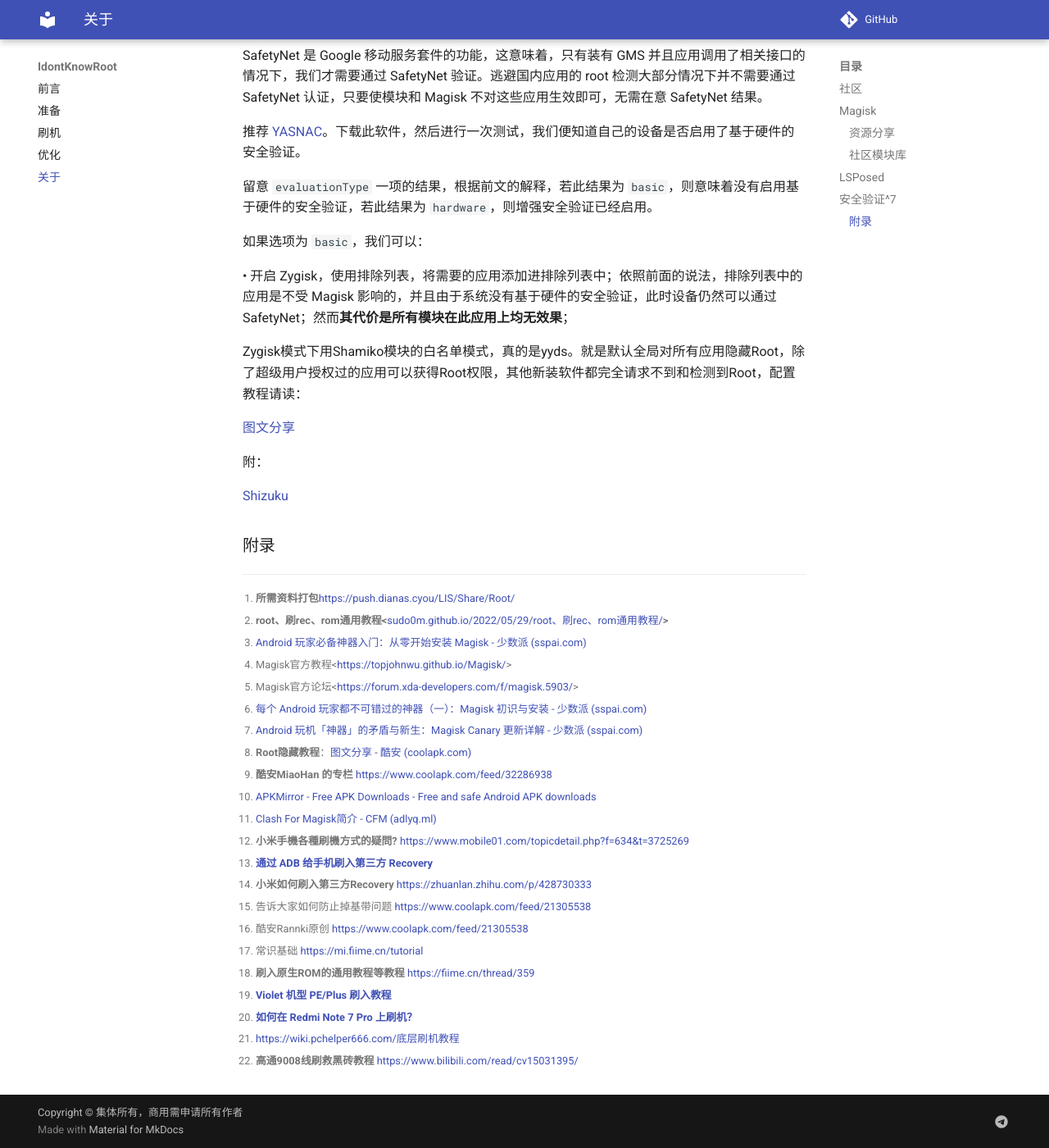
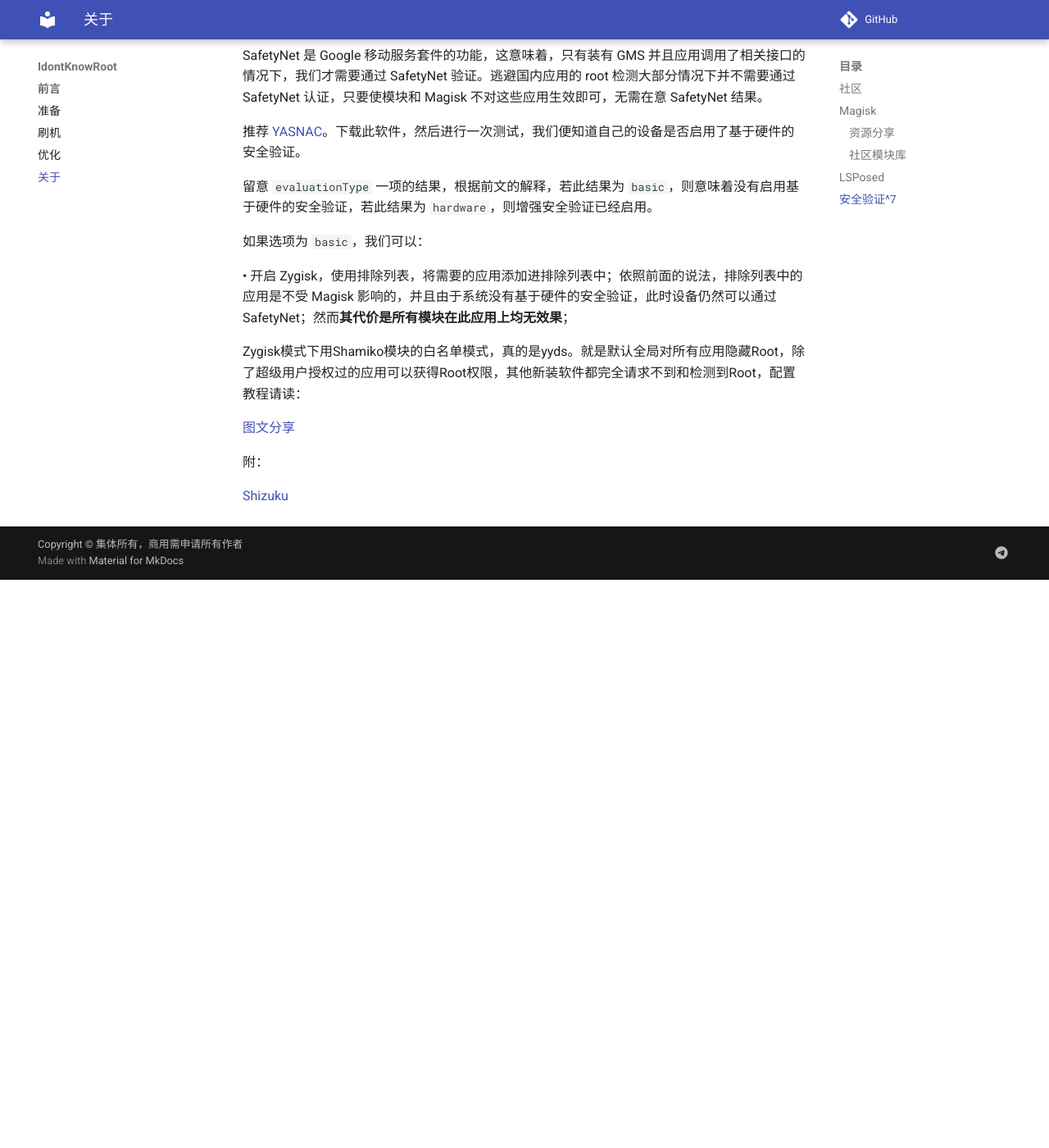
Before and after one commit to sudoskys/Root, an MkDocs documentation site: the page built from docs/about.md, in a window 1280 px wide and 1400 px high, scrolled down 1595 px. Shown: the whole window at 82% size. Built offline with MkDocs 1.6.1 and Material for MkDocs 9.7.7, drawn with Linux system fonts in a browser that asks for light colours; comment, search, counter and statistics services are not loaded; after the commit the page ends 2302 px from its top, so only the background shows below that.

Commit message:
feat:docs rewrite

```diff
--- a/docs/about.md
+++ b/docs/about.md
@@ -71,49 +71,3 @@ Zygisk模式下用Shamiko模块的白名单模式，真的是yyds。就是默认
 [](https://play.google.com/store/apps/details?id=rikka.safetynetchecker)
 
 [Shizuku](https://shizuku.rikka.app/zh-hans/)
-
-### 附录
-
-[^1]:**所需资料打包**<https://push.dianas.cyou/LIS/Share/Root/>
-
-[^2]: ****root、刷rec、rom通用教程<****[sudo0m.github.io/2022/05/29/root、刷rec、rom通用教程/](http://sudo0m.github.io/2022/05/29/root%E3%80%81%E5%88%B7rec%E3%80%81rom%E9%80%9A%E7%94%A8%E6%95%99%E7%A8%8B/)****>****
-
-[^3]:[Android 玩家必备神器入门：从零开始安装 Magisk - 少数派 (sspai.com)](https://sspai.com/post/67932)
-
-[^4]:Magisk官方教程<[https://topjohnwu.github.io/Magisk/](https://topjohnwu.github.io/Magisk/)>
-
-[^5]:Magisk官方论坛<[https://forum.xda-developers.com/f/magisk.5903/](https://forum.xda-developers.com/f/magisk.5903/)>
-
-[^6]:[每个 Android 玩家都不可错过的神器（一）：Magisk 初识与安装 - 少数派 (sspai.com)](https://sspai.com/post/53043)
-
-[^7]:[Android 玩机「神器」的矛盾与新生：Magisk Canary 更新详解 - 少数派 (sspai.com)](https://sspai.com/post/69945)
-
-[^8]:**Root隐藏教程**：[图文分享 - 酷安 (coolapk.com)](https://www.coolapk.com/feed/37950576)
-
-[^9]:**酷安MiaoHan 的专栏** [https://www.coolapk.com/feed/32286938](https://www.coolapk.com/feed/32286938)
-
-[^10]:[APKMirror - Free APK Downloads - Free and safe Android APK downloads](https://www.apkmirror.com/)
-
-[^11]:[Clash For Magisk简介 - CFM (adlyq.ml)](https://docs.adlyq.ml/)
-
-[^12]:****小米手機各種刷機方式的疑問?**** [https://www.mobile01.com/topicdetail.php?f=634&t=3725269](https://www.mobile01.com/topicdetail.php?f=634&t=3725269)
-
-[^13]:****[通过 ADB 给手机刷入第三方 Recovery](https://blog.linioi.com/posts/8/)****
-
-[^14]:****小米如何刷入第三方Recovery**** [https://zhuanlan.zhihu.com/p/428730333](https://zhuanlan.zhihu.com/p/428730333)
-
-[^15]: 告诉大家如何防止掉基带问题 [https://www.coolapk.com/feed/21305538](https://www.coolapk.com/feed/21305538)
-
-[^16]:酷安Rannki原创 [https://www.coolapk.com/feed/21305538](https://www.coolapk.com/feed/21305538?shareKey=NWMzMGQxYTU4OWMwNWZlNzJjZTc~&shareUid=1294855&shareFrom=com.coolapk.market_10.5.3)
-
-[^17]:常识基础 [https://mi.fiime.cn/tutorial](https://mi.fiime.cn/tutorial)
-
-[^18]:**刷入原生ROM的通用教程等教程** [https://fiime.cn/thread/359](https://fiime.cn/thread/359)
-
-[^19]:****[Violet 机型 PE/Plus 刷入教程](https://blog.linioi.com/posts/10/)****
-
-[^20]:****[如何在 Redmi Note 7 Pro 上刷机？](https://blog.linioi.com/posts/11/)****
-
-[^21]:[https://wiki.pchelper666.com/底层刷机教程](https://wiki.pchelper666.com/%E5%BA%95%E5%B1%82%E5%88%B7%E6%9C%BA%E6%95%99%E7%A8%8B)
-
-[^22]:**高通9008线刷救黑砖教程** [https://www.bilibili.com/read/cv15031395/](https://www.bilibili.com/read/cv15031395/)
--- a/mkdocs.yml
+++ b/mkdocs.yml
@@ -29,5 +29,6 @@ plugins:
   - git-authors
 
 repo_url: https://github.com/sudoskys/Root
+edit_uri: edit/main/docs/
 
 copyright: Copyright &copy; 集体所有，商用需申请所有作者
```
Also changed, not shown: docs/index.md (+2 -0 lines), docs/prepare.md (+1 -0 lines), readme.md (+1 -1 lines).
